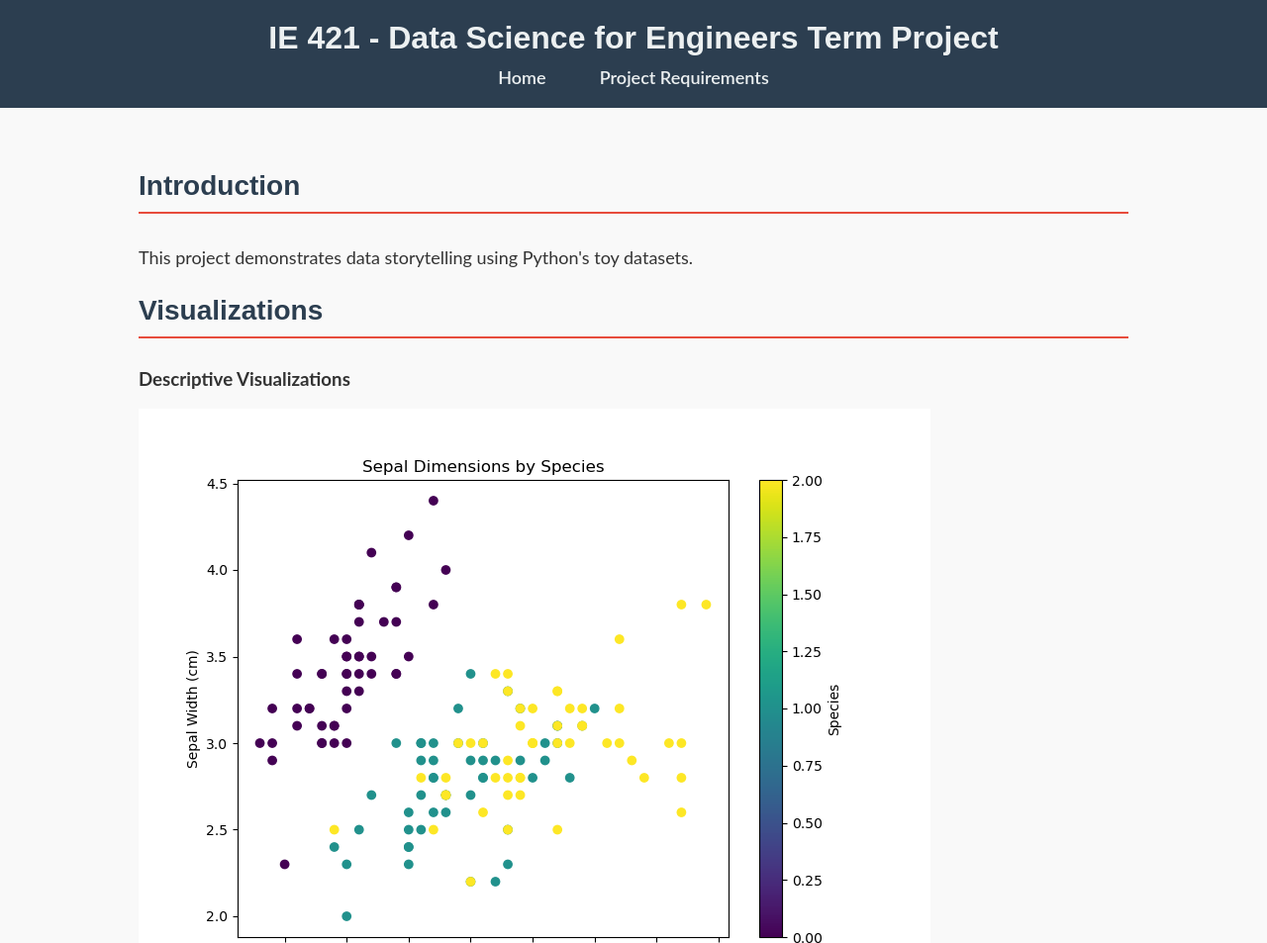
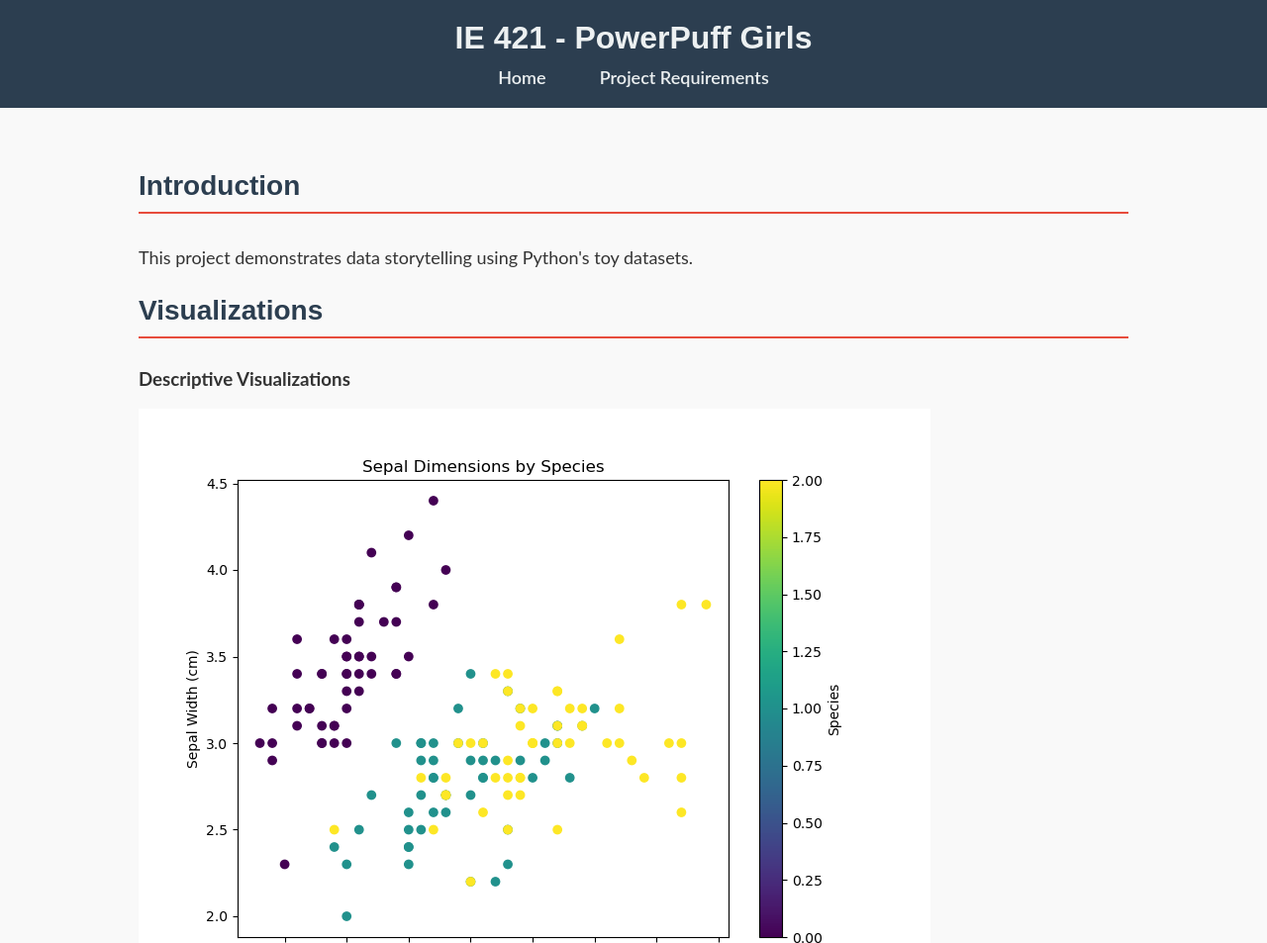
Before and after one commit to sgundogd/deneme1, a plain HTML site: page index.html in a window 1280 px wide. Shown: the top 953 px of the page at 99% size. Drawn offline with Linux system fonts and the light colour scheme.

Commit message:
Update index.html

```diff
--- a/index.html
+++ b/index.html
@@ -8,7 +8,7 @@
 </head>
 <body>
 <header>
-    <h1>IE 421 - Data Science for Engineers Term Project</h1>
+    <h1>IE 421 - PowerPuff Girls</h1>
     <nav>
         <ul>
             <li><a href="index.html">Home</a></li>
```
